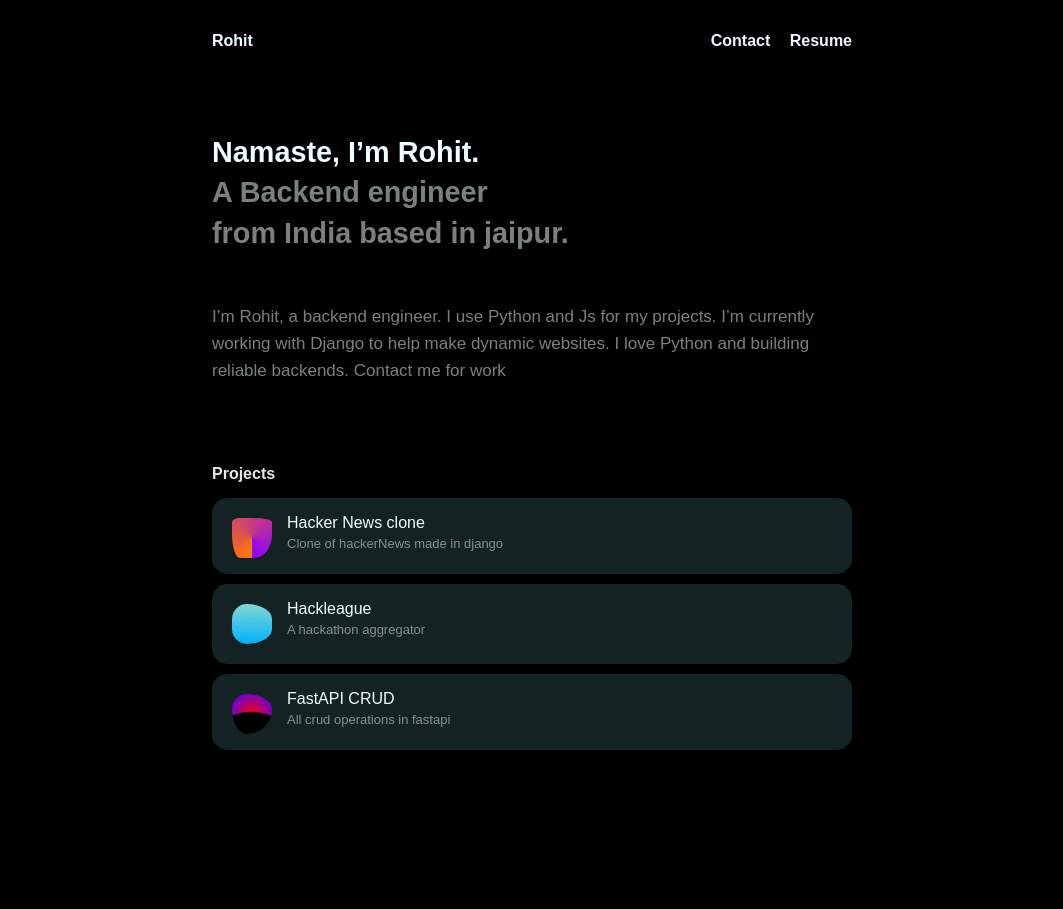
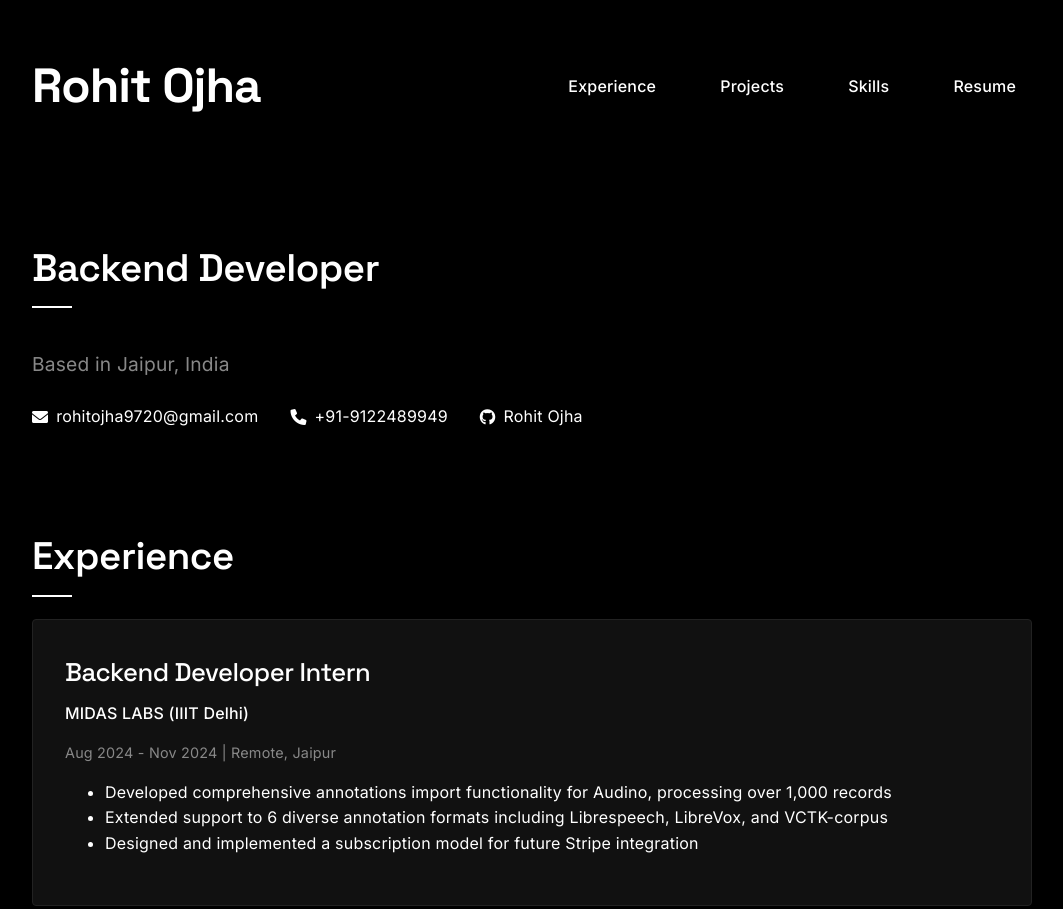
Before and after one commit to siesto1elemento/My-portfolio, a plain HTML site: page index.html in a window 1280 px wide. Shown: the top 909 px of the page, without its empty margins (108-1171 px from the left). Before the commit the page ends 800 px from the top, so only its background shows below. Drawn offline with Linux system fonts and the light colour scheme.

Commit message:
Rebuild my portfolio site

```diff
--- a/index.css
+++ b/index.css
@@ -1,115 +1,245 @@
-body{
-    background-color: black;
-    color: azure;
-    font-family: Arial, Helvetica, sans-serif;
-    margin: 0px;
-    padding: 0px;
+:root {
+    --primary-color: #000000;
+    --text-color: #ffffff;
+    --accent-color: #ffffff;
+    --bg-color: #000000;
+    --card-bg: #111111;
+    --subtle-gray: #888888;
+    --hover-gray: #222222;
+    --heading-font: 'Space Grotesk', sans-serif;
+    --body-font: 'Inter', sans-serif;
 }
 
-
-
+body {
+    background-color: var(--bg-color);
+    color: var(--text-color);
+    font-family: var(--body-font);
+    margin: 0;
+    padding: 0;
+    line-height: 1.6;
+    letter-spacing: 0.2px;
+}
 
 .main-container {
+    max-width: 1000px;
+    margin: 0 auto;
+    padding: 2rem;
+}
 
-    width: 50%;
-    margin: 0 auto;
+header {
+    margin-bottom: 4rem;
 }
-.flex-container{
+
+.flex-container {
     display: flex;
-    flex-direction: row;
     justify-content: space-between;
-
-
+    align-items: center;
+    padding: 1rem 0;
 }
 
 .name {
-    margin: 32px  0;
-    font-family:Arial, Helvetica, sans-serif;
+    font-size: 3rem;
+    margin: 0;
+    color: var(--text-color);
+    letter-spacing: -1px;
+    font-weight: 700;
+    font-family: var(--heading-font);
+}
+
+.links {
+    display: flex;
+    gap: 2rem;
+}
+
+.links a {
+    color: var(--text-color);
+    text-decoration: none;
+    font-weight: 500;
+    transition: all 0.3s ease;
+    padding: 0.5rem 1rem;
+    border-radius: 4px;
+}
+
+.links a:hover {
+    color: var(--primary-color);
+    background-color: var(--text-color);
+}
+
+section {
+    margin-bottom: 4rem;
+}
+
+h2 {
+    font-size: 2.4rem;
+    margin-bottom: 2rem;
+    color: var(--text-color);
+    letter-spacing: -0.5px;
+    position: relative;
+    display: inline-block;
+    font-family: var(--heading-font);
     font-weight: 600;
 }
 
-.links {
-    margin: 32px  0;
-    text-decoration: none;
-    font-weight:700 /* Adjust top margin */
+h2::after {
+    content: '';
+    position: absolute;
+    bottom: -10px;
+    left: 0;
+    width: 40px;
+    height: 2px;
+    background-color: var(--text-color);
 }
 
-.intro{
-    font-size: 1.8em;
-    font-weight: bold;
-    margin-top: 50px;
+.intro {
+    margin: 4rem 0;
 }
 
-.intro-p{
-    line-height: 1.4;
+.subtitle {
+    font-size: 1.2rem;
+    color: var(--subtle-gray);
 }
 
-
-.link1{
-    margin-right: 15px;
-    text-decoration: none;
-}
-.link2{
-    text-decoration: none;
+.contact-info {
+    display: flex;
+    gap: 2rem;
+    margin-top: 1.5rem;
 }
 
-a{
-    color: aliceblue;
-    font-family: Arial, Helvetica, sans-serif;
-}
-.faded{
-    opacity: 0.5;
-}
-.full-intro{
-    opacity: 0.5;
-    margin-top: 50px;
-    line-height: 1.6;
-    font-size: 17px;
+.contact-info a {
+    color: var(--text-color);
+    text-decoration: none;
+    display: flex;
+    align-items: center;
+    gap: 0.5rem;
+    transition: all 0.3s ease;
 }
 
-.project-heading{
-    margin-top: 80px;
-    color: hsla(0,0%,100%,.9);
-    margin-bottom: 15px;
-}
-.projects{
-    display: flex;
-    background-color: #132323;
-    margin:0px;
-    margin-bottom:10px ;
-    padding:0px;
-    border-radius: 15px;
-    line-height: 20px;
-
-}
-.project{
-    margin: 0px;
-    padding: 5px;
-    padding-bottom: 20px;
-    padding-top: 15px;
+.contact-info a:hover {
+    color: var(--subtle-gray);
 }
 
-.img-1 {
-    padding-top: 20px;
-    padding-left: 20px;
-    padding-right: 10px;
-    border-radius: 40%;
-}
-.img-2 {
-    padding-top: 20px;
-    padding-left: 20px;
-    padding-right: 10px;
-    border-radius: 300px;
-    padding-bottom: 20px;
+.experience-item {
+    background: var(--card-bg);
+    padding: 2rem;
+    border-radius: 4px;
+    margin-bottom: 2rem;
+    border: 1px solid #222;
+    transition: all 0.3s ease;
 }
 
-.img-3 {
-    padding-top: 20px;
-    padding-left: 20px;
-    padding-right: 10px;
-    border-radius: 300px;
-    padding-bottom: 10px;
+.experience-item:hover {
+    border-color: var(--subtle-gray);
 }
-.small{
-    font-size: small;
+
+.experience-item h3 {
+    margin: 0;
+    color: var(--text-color);
+    font-family: var(--heading-font);
+    font-size: 1.6rem;
+    letter-spacing: -0.5px;
+    font-weight: 500;
 }
+
+.company {
+    font-weight: 500;
+    margin: 0.5rem 0;
+    color: var(--text-color);
+}
+
+.duration {
+    color: var(--subtle-gray);
+    font-size: 0.9rem;
+    margin-bottom: 1rem;
+}
+
+.project-grid {
+    display: grid;
+    grid-template-columns: repeat(auto-fit, minmax(300px, 1fr));
+    gap: 2rem;
+}
+
+.project-card {
+    background: var(--card-bg);
+    padding: 2rem;
+    border-radius: 4px;
+    transition: all 0.3s ease;
+    border: 1px solid #222;
+}
+
+.project-card:hover {
+    transform: translateY(-5px);
+    border-color: var(--subtle-gray);
+}
+
+.project-card h3 {
+    margin: 0;
+    color: var(--text-color);
+    font-family: var(--heading-font);
+    font-size: 1.6rem;
+    letter-spacing: -0.5px;
+    font-weight: 500;
+}
+
+.project-desc {
+    margin: 1rem 0;
+    color: var(--text-color);
+}
+
+.tech-stack {
+    font-size: 0.9rem;
+    color: var(--subtle-gray);
+}
+
+.skills-grid {
+    display: grid;
+    grid-template-columns: repeat(auto-fit, minmax(200px, 1fr));
+    gap: 2rem;
+}
+
+.skill-category {
+    background: var(--card-bg);
+    padding: 1.5rem;
+    border-radius: 4px;
+    border: 1px solid #222;
+    transition: all 0.3s ease;
+}
+
+.skill-category:hover {
+    border-color: var(--subtle-gray);
+}
+
+.skill-category h3 {
+    margin: 0 0 1rem 0;
+    color: var(--text-color);
+    font-family: var(--heading-font);
+    font-size: 1.4rem;
+    letter-spacing: -0.5px;
+    font-weight: 500;
+}
+
+.skill-category p {
+    margin: 0;
+    color: var(--subtle-gray);
+    line-height: 1.6;
+}
+
+@media (max-width: 768px) {
+    .main-container {
+        padding: 1rem;
+    }
+
+    .flex-container {
+        flex-direction: column;
+        align-items: flex-start;
+        gap: 1rem;
+    }
+
+    .links {
+        flex-wrap: wrap;
+    }
+
+    .contact-info {
+        flex-direction: column;
+        gap: 1rem;
+    }
+}
--- a/index.html
+++ b/index.html
@@ -4,37 +4,92 @@
     <link rel="stylesheet" href="index.css">
     <meta charset="UTF-8">
     <meta name="viewport" content="width=device-width, initial-scale=1.0">
-    <title>Document</title>
+    <title>Rohit Ojha | Backend Developer</title>
+    <link rel="stylesheet" href="https://cdnjs.cloudflare.com/ajax/libs/font-awesome/6.0.0/css/all.min.css">
+    <link href="https://fonts.googleapis.com/css2?family=Space+Grotesk:wght@400;500;600;700&family=Inter:wght@400;500;600;700&display=swap" rel="stylesheet">
 </head>
 <body>
     <div class="main-container">
-        <div class="flex-container">
-                <p class="name">Rohit</p>
-            <div class="links">
-                <a class="link1" href="">Contact</a>
-                <a class="link2" href="https://drive.google.com/file/d/1WyivxSge9qERVQ6S5eWV5eur-PzK9LQl/view?usp=sharing">Resume</a>
+        <header>
+            <div class="flex-container">
+                <h1 class="name">Rohit Ojha</h1>
+                <nav class="links">
+                    <a href="#experience">Experience</a>
+                    <a href="#projects">Projects</a>
+                    <a href="#skills">Skills</a>
+                    <a href="https://drive.google.com/file/d/1L-AuJcEH0tN677EZw69_ra-zyU5eGhQC/view?usp=drive_link" target="_blank">Resume</a>
+                </nav>
             </div>
-        </div>
-        <div class="intro">
-            <p class="intro-p">Namaste, I’m Rohit.<br>
-            <span class="faded">A Backend engineer <br>from India based in jaipur.</span></p>
-        </div>
-        <div class="full-intro">I’m Rohit, a backend engineer. I use Python and Js for my projects. I’m currently working with Django to help make dynamic websites. I love Python and building reliable backends. Contact me for work</div>
-        <p class=" name project-heading">Projects</p>
-        <div>
-            <div class="projects">
-                <img class="img-1" src="b.webp" width="40px" height="40px" >
-                <p class="project">Hacker News clone <br><span class="faded small"> Clone of hackerNews made in django</span></p>
+        </header>
+
+        <section class="intro">
+            <h2>Backend Developer</h2>
+            <p class="subtitle">Based in Jaipur, India</p>
+            <div class="contact-info">
+                <a href="mailto:rohitojha9720@gmail.com"><i class="fas fa-envelope"></i> rohitojha9720@gmail.com</a>
+                <a href="tel:+919122489949"><i class="fas fa-phone"></i> +91-9122489949</a>
+                <a href="https://github.com/siesto1elemento" target="_blank"><i class="fab fa-github"></i>Rohit Ojha</a>
             </div>
-            <div class="projects">
-                <img class="img-2" src="a.webp" width="40px" height="40px" alt="">
-                <p class="project">Hackleague <br><span class="faded small"> A hackathon aggregator</span></p>
-            </div >
-            <div class="projects">
-                <img class="img-3" src="c.webp" width="40px" height="40px" alt="">
-                <p class="project">FastAPI CRUD<br><span class="faded small"> All crud operations in fastapi</span></p>
+        </section>
+
+        <section id="experience">
+            <h2>Experience</h2>
+            <div class="experience-item">
+                <h3>Backend Developer Intern</h3>
+                <p class="company">MIDAS LABS (IIIT Delhi)</p>
+                <p class="duration">Aug 2024 - Nov 2024 | Remote, Jaipur</p>
+                <ul>
+                    <li>Developed comprehensive annotations import functionality for Audino, processing over 1,000 records</li>
+                    <li>Extended support to 6 diverse annotation formats including Librespeech, LibreVox, and VCTK-corpus</li>
+                    <li>Designed and implemented a subscription model for future Stripe integration</li>
+                </ul>
             </div>
-        </div>
+        </section>
+
+        <section id="projects">
+            <h2>Featured Projects</h2>
+            <div class="project-grid">
+                <div class="project-card">
+                    <h3>HackLeague</h3>
+                    <p class="project-desc">Hackathon aggregator platform with automated data collection from Devfolio, Unstop, and GFG</p>
+                    <p class="tech-stack">Python · Django · BeautifulSoup · Celery · SQLite</p>
+                </div>
+
+                <div class="project-card">
+                    <h3>DjangoNews</h3>
+                    <p class="project-desc">Hacker News clone with dynamic post ranking and secure authentication</p>
+                    <p class="tech-stack">Django · Allauth · SQLite</p>
+                </div>
+
+                <div class="project-card">
+                    <h3>Reflexion Agent</h3>
+                    <p class="project-desc">Multi-step Reflexion Agent using LangGraph with modular node structure</p>
+                    <p class="tech-stack">LangGraph · LangChain · Tavily API · Python</p>
+                </div>
+            </div>
+        </section>
+
+        <section id="skills">
+            <h2>Skills</h2>
+            <div class="skills-grid">
+                <div class="skill-category">
+                    <h3>Languages</h3>
+                    <p>Python, Golang, JavaScript, C, SQL</p>
+                </div>
+                <div class="skill-category">
+                    <h3>Frameworks</h3>
+                    <p>Django, React, FastAPI, Flask, Scrapy, Selenium, Gin</p>
+                </div>
+                <div class="skill-category">
+                    <h3>Technologies</h3>
+                    <p>PostgreSQL, MySQL, Docker, AWS, Redis, MongoDB</p>
+                </div>
+                <div class="skill-category">
+                    <h3>AI/LLM Tools</h3>
+                    <p>LangChain, LangGraph, LlamaIndex, RAG, Vector Stores</p>
+                </div>
+            </div>
+        </section>
     </div>
 </body>
 </html>
```
